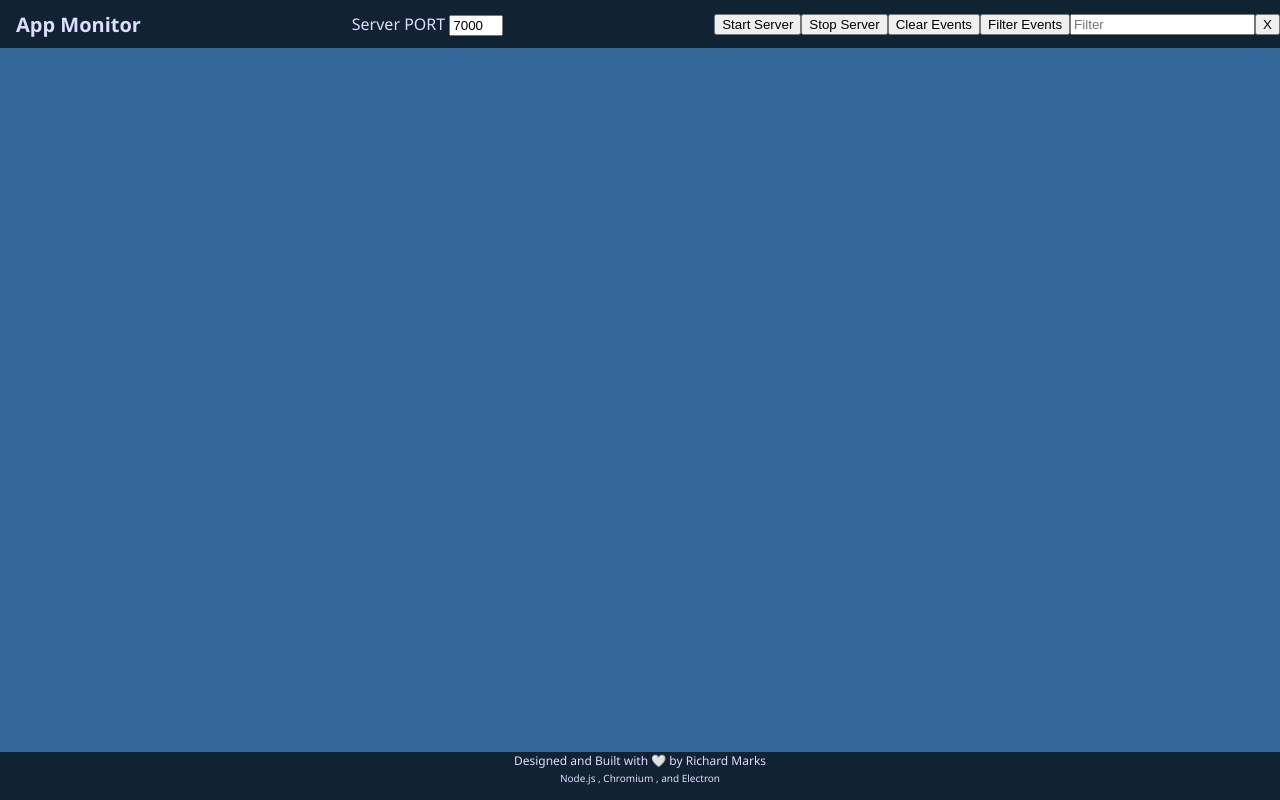
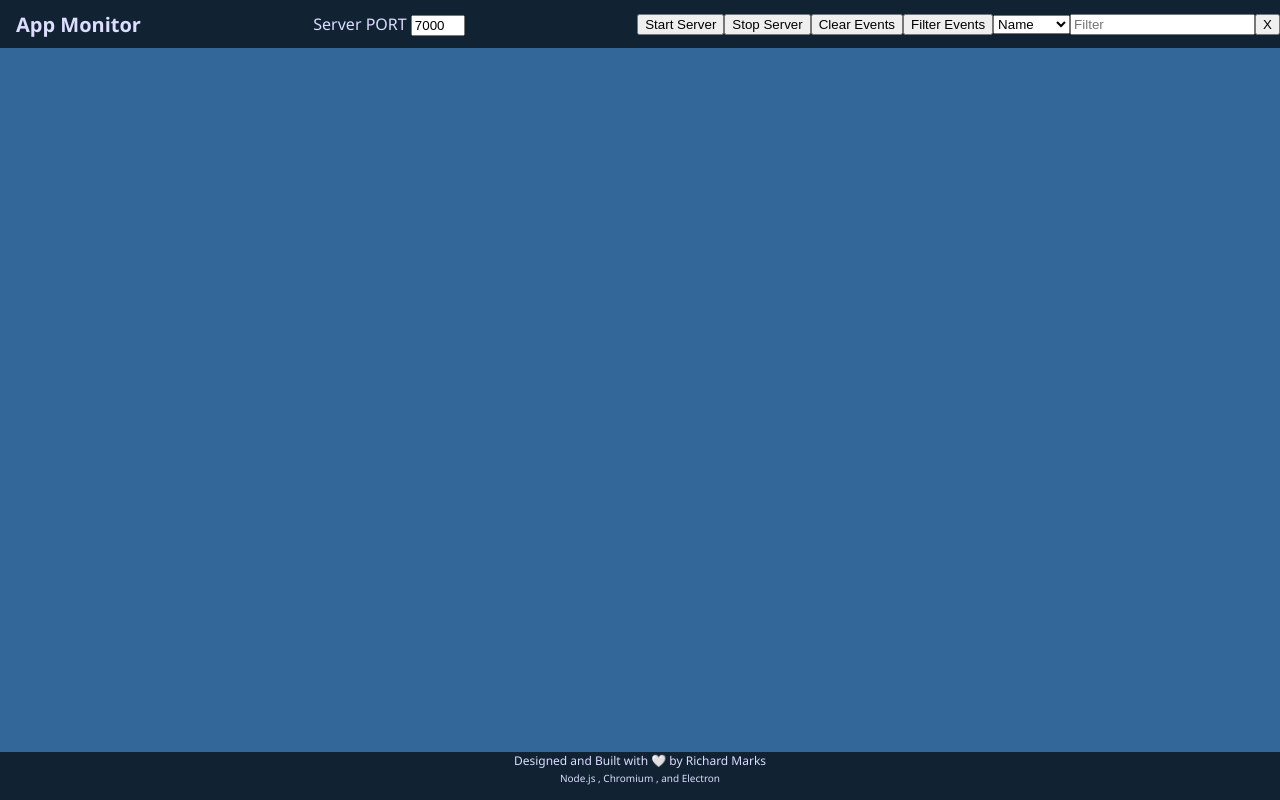
Before and after one commit to RichardMarks/appmonitor, an Electron app: page src/renderer/index.html in a window 1280 px wide. Drawn offline with Linux system fonts and the light colour scheme.

Commit message:
adds filter key select dropdown markup

```diff
--- a/src/renderer/index.html
+++ b/src/renderer/index.html
@@ -27,6 +27,11 @@
         <button class="btn btn-secondary btn-stop-server">Stop Server</button>
         <button class="btn btn-clear-events">Clear Events</button>
         <button class="btn btn-filter-events">Filter Events</button>
+        <select class="select select-filter-key" value="name">
+          <option value="name">Name</option>
+          <option value="message">Message</option>
+          <option value="details">Details</option>
+        </select>
         <input
           type="text"
           placeholder="Filter"
```
